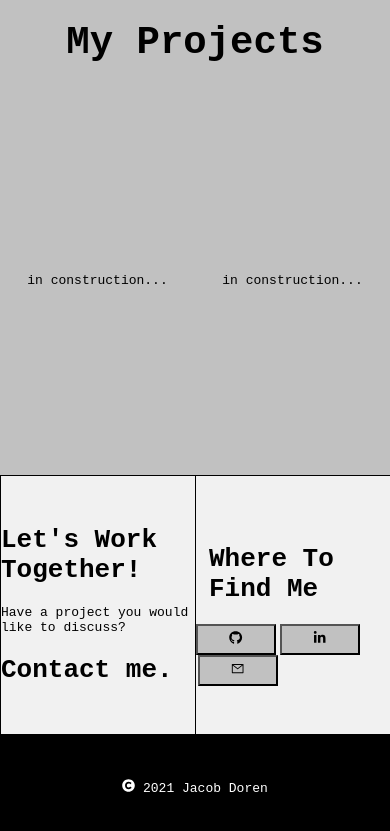
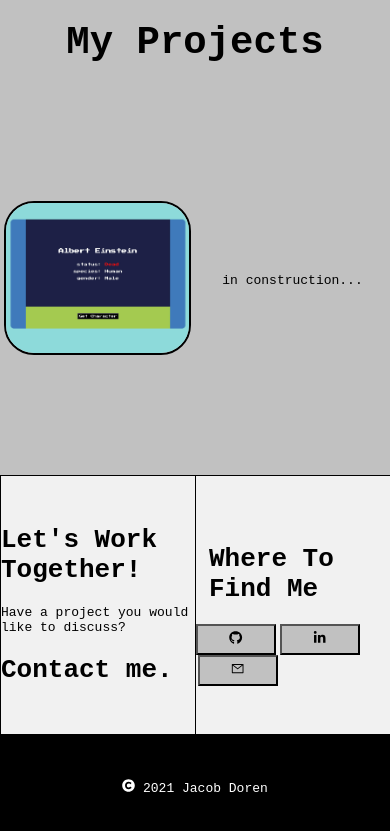
Before and after one commit to jakedoren/portfolio-site, a React (Create React App) app: page / in a window 390 px wide. Shown: the part 897-1728 px from the top of the page. Built offline with nearby package versions, Linux system fonts and the light colour scheme.

Commit message:
added rick and morty application to porjects section

```diff
--- a/src/components/Projects/Projects.css
+++ b/src/components/Projects/Projects.css
@@ -39,3 +39,39 @@
 .project-right {
   background-color: #c1c1c1;
 }
+
+.rickapp {
+  height: 350px;
+  border-radius: 30px;
+  border: 2px solid black;
+}
+.rickapp:hover {
+  transform: scale(0.98);
+}
+
+@media only screen and (max-width: 1150px) {
+  .rickapp {
+    height: 300px;
+  }
+}
+
+@media only screen and (max-width: 900px) {
+  .rickapp {
+    height: 270px;
+  }
+}
+@media only screen and (max-width: 900px) {
+  .rickapp {
+    height: 250px;
+  }
+}
+@media only screen and (max-width: 700px) {
+  .rickapp {
+    height: 200px;
+  }
+}
+@media only screen and (max-width: 600px) {
+  .rickapp {
+    height: 150px;
+  }
+} ;
--- a/src/components/Projects/Projects.js
+++ b/src/components/Projects/Projects.js
@@ -1,5 +1,6 @@
 import React from 'react'
 import './Projects.css'
+import rickapp from '../../images/rickapp.jpg'
 export default function Projects() {
     return (
 
@@ -10,7 +11,7 @@ export default function Projects() {
 
             <div className="project-container">
                 <div className="project-left box">
-                    <p>in construction...</p>
+                    <a href="https://47pqo.csb.app/" target="_blank" rel="noreferrer"><img src={rickapp} className="rickapp" alt="rickandmortyapp"/></a>
                 </div>
                 <div className="project-right box ">
                     <p>in construction...</p>
```
Also changed, not shown: src/images/rickapp.jpg (added), 1 other file (tests, documents, lock files or other folders).
